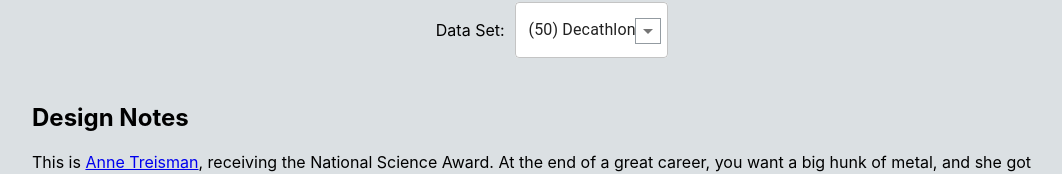
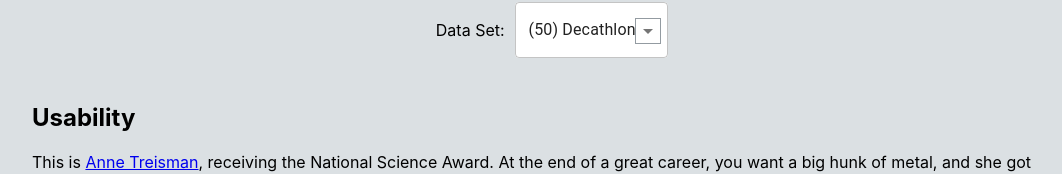
Before and after one commit to hemanrobinson/good-plot-symbols, a React (Create React App) app: page / in a window 1280 px wide. Shown: the part 633-807 px from the top of the page, without its empty margins (108-1170 px from the left). Built offline with nearby package versions, Linux system fonts and the light colour scheme.

Commit message:
Improve title

```diff
--- a/src/App.js
+++ b/src/App.js
@@ -57,7 +57,7 @@ const App = () => {
                 </Select>
             </div>
             <div className="Description">
-                <h2>Design Notes</h2>
+                <h2>Usability</h2>
                 <p>
                 This is <a href="https://nationalmedals.org/laureate/anne-treisman/">Anne Treisman</a>, receiving the National Science Award. At the end of a great career, you want a big hunk of metal, and she got hers.
                 </p>
```
Also changed, not shown: 2 other files (tests, documents, lock files or other folders).
